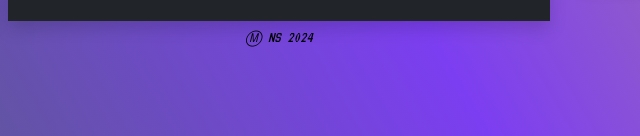
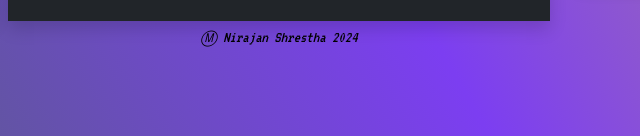
Before and after one commit to nirajan128/Calculator, a website: page src/index.html in a window 1280 px wide. Shown: the part 661-797 px from the top of the page, 361-1001 px from the left. Drawn offline with nearby package versions, Linux system fonts and the light colour scheme.

Commit message:
changed footer section

```diff
--- a/src/index.html
+++ b/src/index.html
@@ -82,7 +82,7 @@
        </div>
     </main>
     <footer>
-        <p class="vt323-regular"><i><a href="https://github.com/nirajan128/">Ⓜ NS 2024</a></i></p>
+        <p class="vt323-regular"><i><a href="https://github.com/nirajan128/">Ⓜ Nirajan Shrestha 2024</a></i></p>
     </footer>
 
 
```
